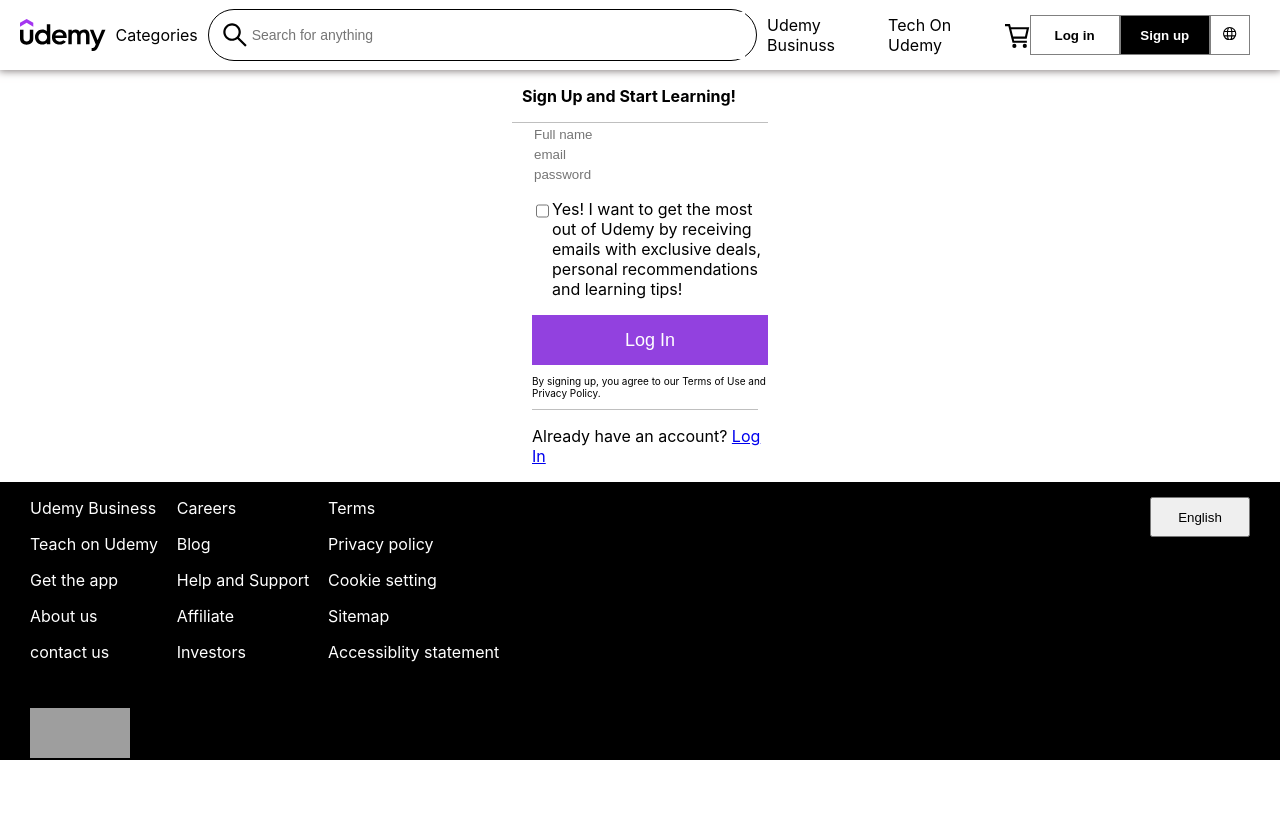
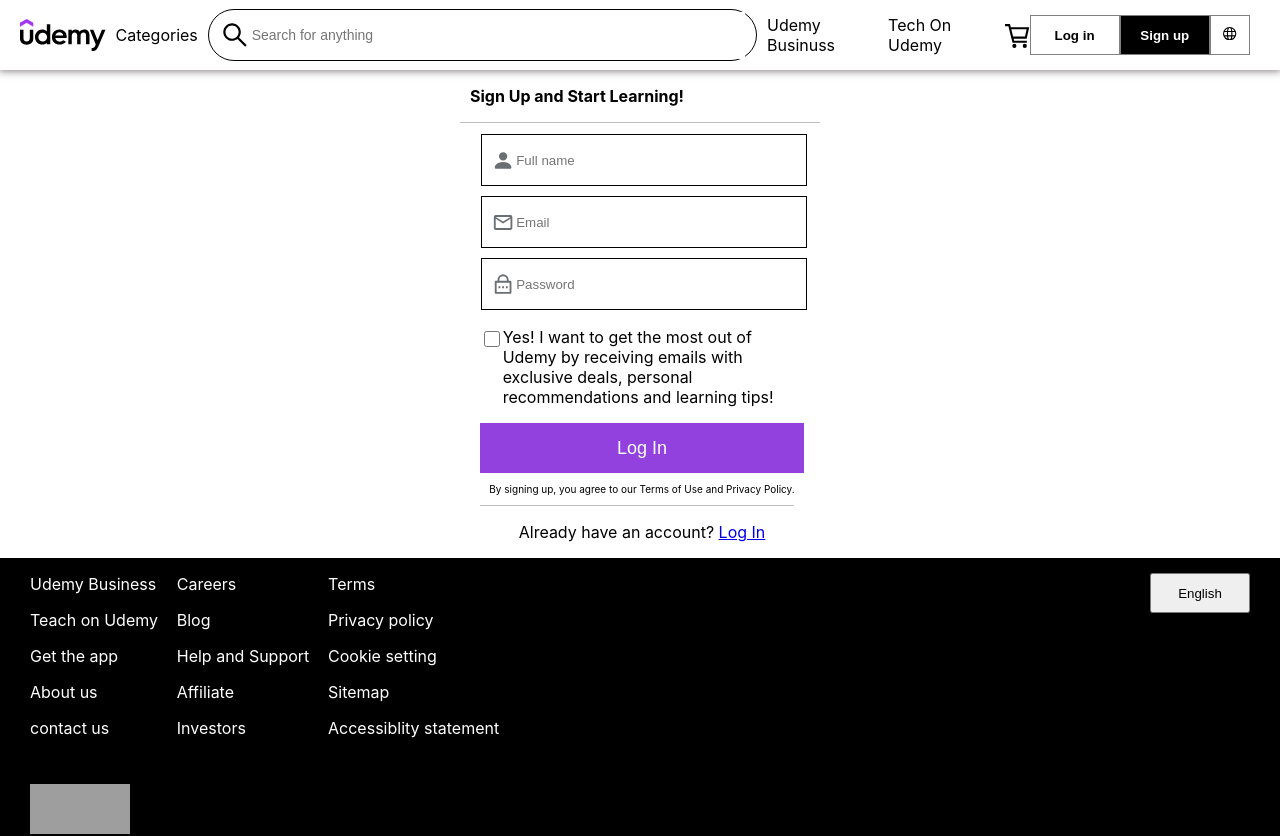
Before and after one commit to alimahmoudi97/website, a React (Create React App) app: page /signup in a window 1280 px wide. Before the commit the page ends 800 px from the top, so only its background shows below. Built offline with nearby package versions, Linux system fonts and the light colour scheme; grey boxes are pictures that could not be loaded.

Commit message:
update ui of SignUp screen

```diff
--- a/src/components/footer/Footer.js
+++ b/src/components/footer/Footer.js
@@ -38,7 +38,7 @@
 }
 function Footer() {
   return (
-      <div className="Footer-container">
+      <footer className="Footer-container">
           <div style={{marginLeft:30,marginRight:30}}>
             <div style={{display:'flex',justifyContent:'space-between'}}>
                 <div className="Footer-container-grid">
@@ -58,7 +58,7 @@
                 </p>
             </div>
         </div>
-      </div>
+      </footer>
   )
 }
 
--- a/src/components/pages/SignUp.css
+++ b/src/components/pages/SignUp.css
@@ -13,7 +13,9 @@
     justify-content: center;
 }
 .sign-up-detiales{
-    width: 20%;
+    width: 360px;
     /* background-color: rgb(241, 248, 201); */
-
 }
+.button-login{
+    cursor: pointer;
+}
--- a/src/components/pages/SignUp.js
+++ b/src/components/pages/SignUp.js
@@ -1,4 +1,7 @@
 import React from 'react';
+import{MdOutlineEmail} from 'react-icons/md';
+import{RiLockPasswordLine} from 'react-icons/ri';
+import{BsFillPersonFill} from 'react-icons/bs';
 import './SignUp.css';
 
 function SignUp() {
@@ -7,11 +10,23 @@
         <div className="sign-up-detiales">
             <p style={{fontSize:16,fontWeight:'bold',marginLeft:10}}>Sign Up and Start Learning!</p>
             <div style={{borderBottom:'1px solid rgba(0,0,0,.25)'}}></div>
-            <div style={{marginLeft:20}}>
+            <div style={{marginLeft:20,width:'90%'}}>
                 <div>
-                    <input className="email-input" placeholder="Full name"/>
-                    <input className="email-input" placeholder="email"/>
-                    <input className="password-input" placeholder="password"/>
+                    <div className="inputs-container">
+                        <div className="email-input-container">
+                            <BsFillPersonFill  className="email-login-icon"/>
+                            <input className="email-input" placeholder="Full name"/>
+                        </div>
+                      <div className="email-input-container">
+                        <MdOutlineEmail  className="email-login-icon"/>
+                        <input className="email-input" placeholder="Email"/>
+                      </div>
+                      <div className="password-input-container">
+                        <RiLockPasswordLine className="password-login-icon"/>
+                        <input className="password-input" placeholder="Password"/>
+                      </div>
+
+                    </div>
                     <div className="sign-up-conditions">
                         <input type="checkbox"/>
                         <p>Yes! I want to get the most out of Udemy by receiving emails with exclusive deals, personal recommendations and learning tips!</p>
```
